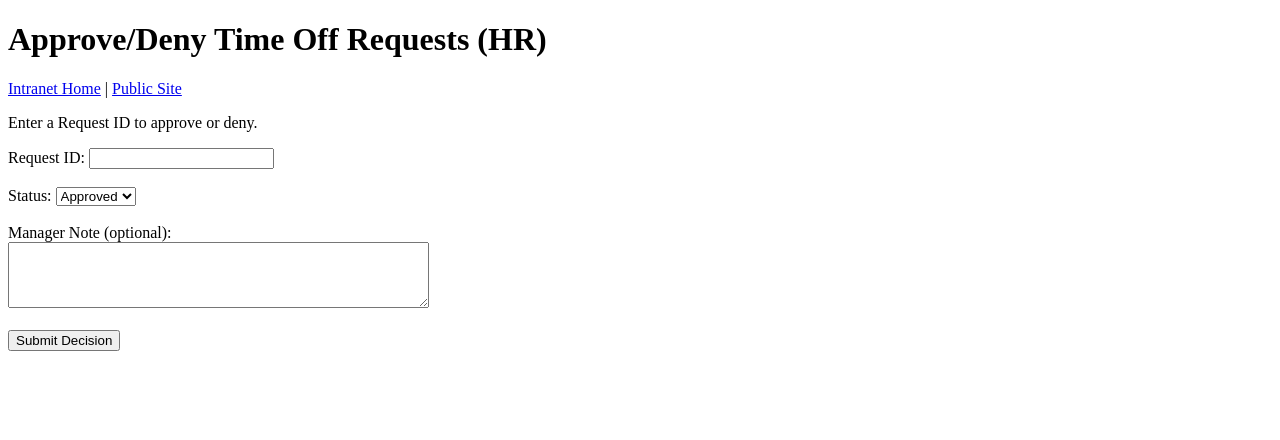
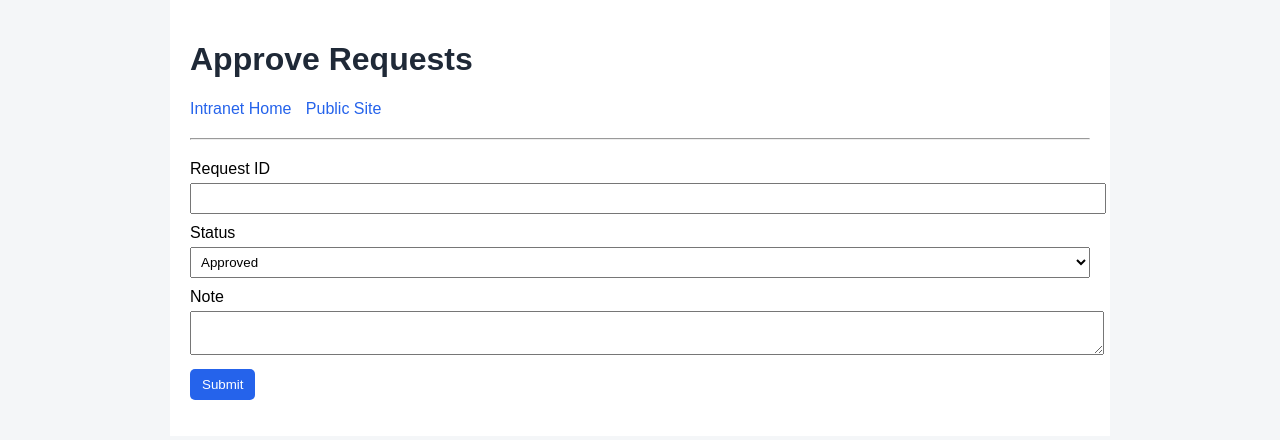
Before and after one commit to matthewcastle-oss/net916-website, a plain HTML site: page src/intranet/approve.html in a window 1280 px wide. Drawn offline with Linux system fonts and the light colour scheme.

Commit message:
Update approve.html

```diff
--- a/src/intranet/approve.html
+++ b/src/intranet/approve.html
@@ -1,70 +1,60 @@
 <!DOCTYPE html>
 <html>
 <head>
-  <title>Approve/Deny Time Off</title>
+  <meta charset="UTF-8">
+  <title>Approve Requests</title>
+  <link rel="stylesheet" href="../style.css">
 </head>
 <body>
-  <h1>Approve/Deny Time Off Requests (HR)</h1>
+
+<div class="container">
+
+<h1>Approve Requests</h1>
 
 <nav>
-    <a href="/intranet/index.html">Intranet Home</a> |
+  <a href="/intranet/index.html">Intranet Home</a>
   <a href="/">Public Site</a>
 </nav>
 
-  <p>Enter a Request ID to approve or deny.</p>
+<hr>
 
 <form id="decisionForm">
-    <label>Request ID:
+
+<label>Request ID</label>
 <input name="requestId" type="number" required>
-    </label>
-    <br><br>
 
-    <label>Status:
-      <select name="status" required>
-        <option value="Approved">Approved</option>
-        <option value="Denied">Denied</option>
+<label>Status</label>
+<select name="status">
+  <option>Approved</option>
+  <option>Denied</option>
 </select>
-    </label>
-    <br><br>
 
-    <label>Manager Note (optional):<br>
-      <textarea name="managerNote" rows="4" cols="50"></textarea>
-    </label>
-    <br><br>
+<label>Note</label>
+<textarea name="managerNote"></textarea>
 
-    <button type="submit">Submit Decision</button>
+<button type="submit">Submit</button>
+
 </form>
 
 <p id="status"></p>
 
 <script>
-    const form = document.getElementById('decisionForm');
-    const statusEl = document.getElementById('status');
+document.getElementById("decisionForm").addEventListener("submit", async e => {
+  e.preventDefault();
 
-    form.addEventListener('submit', async (e) => {
-      e.preventDefault();
-      statusEl.textContent = "Submitting...";
+  const data = Object.fromEntries(new FormData(e.target));
 
-      const data = Object.fromEntries(new FormData(form).entries());
-      data.requestId = parseInt(data.requestId, 10);
-
-      try {
-        const res = await fetch('/api/timeoff/decision', {
-          method: 'POST',
-          headers: { 'Content-Type': 'application/json' },
+  const res = await fetch("/api/timeoff/decision", {
+    method: "POST",
+    headers: {"Content-Type":"application/json"},
     body: JSON.stringify(data)
   });
 
-        const text = await res.text();
-        statusEl.textContent = res.ok ? text : "Error: " + text;
-
-        if (res.ok) {
-          form.reset();
-        }
-      } catch (err) {
-        statusEl.textContent = "Error: Could not submit decision.";
-      }
+  document.getElementById("status").innerText = await res.text();
 });
 </script>
+
+</div>
+
 </body>
 </html>
```
Lines whose indentation alone changed are shown as unchanged.
